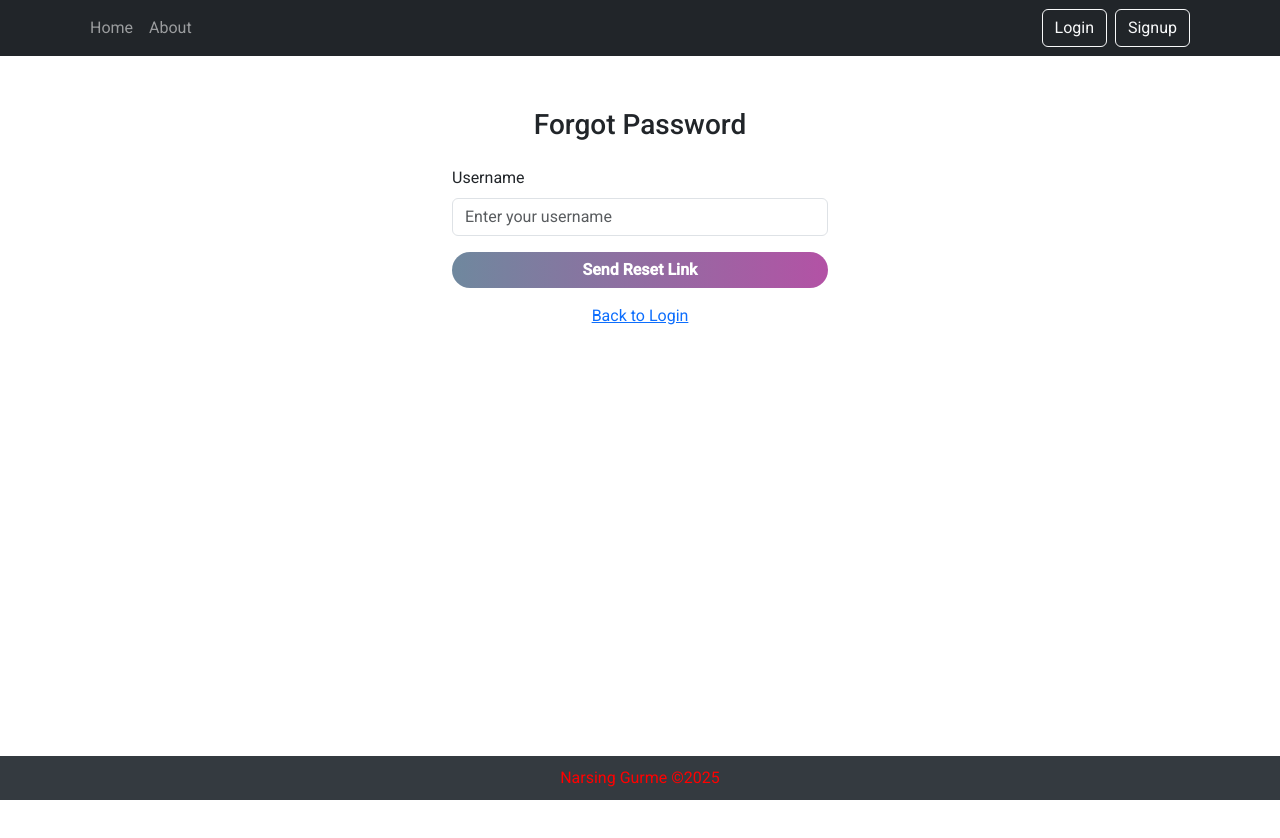
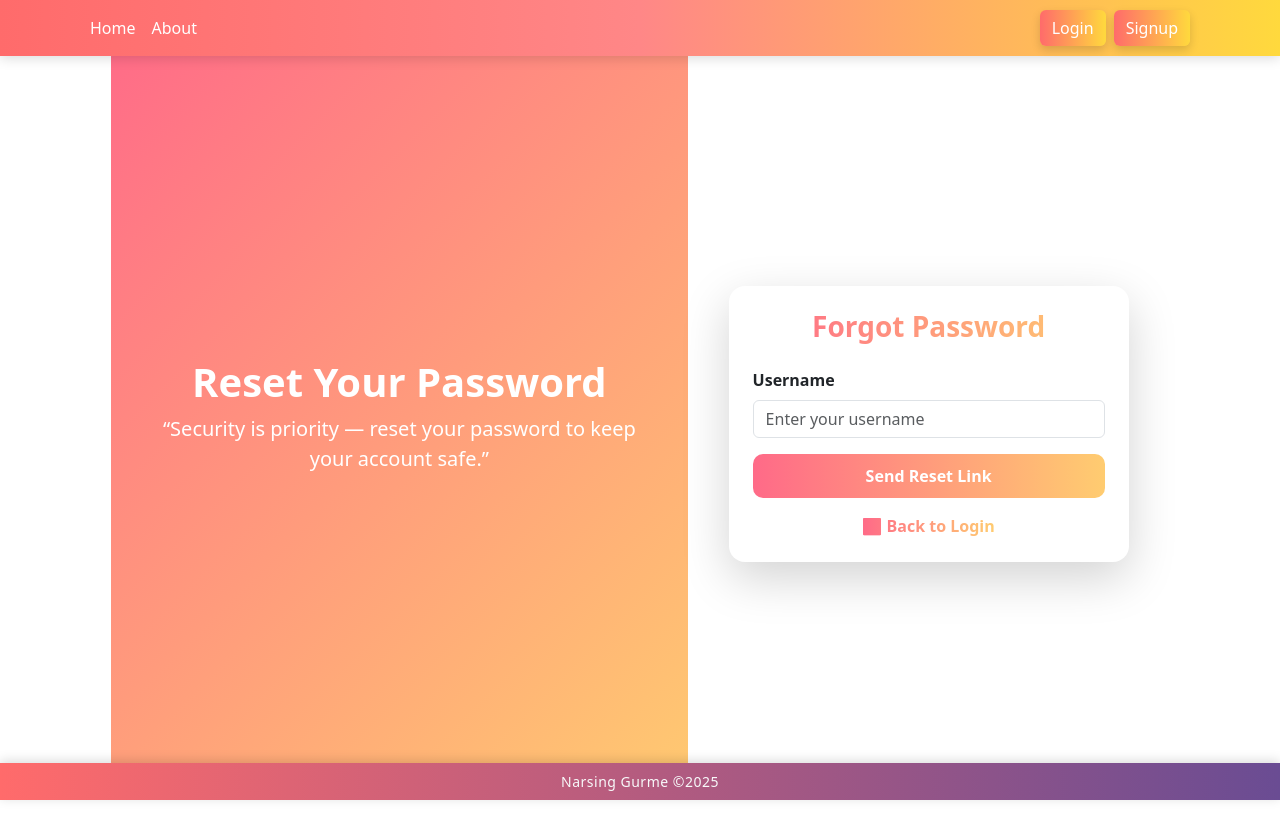
Before and after one commit to narsinggurme/Employee-management-with-spring-security, an Angular app: page /forgot-password in a window 1280 px wide. Shown: the top 838 px of the page. After the commit the page ends 800 px from the top, so only its background shows below. Built offline with nearby package versions, Linux system fonts and the light colour scheme.

Commit message:
Updated theme of application

```diff
--- a/src/app/app.component.css
+++ b/src/app/app.component.css
@@ -0,0 +1,63 @@
+/* === Global Theme === */
+body {
+    font-family: 'Poppins', sans-serif;
+    background: linear-gradient(135deg, #FFF3E2, #FFE5EC, #F9E0FF);
+    color: #2D2D2D;
+    margin: 0;
+    padding: 0;
+    min-height: 100vh;
+}
+
+/* === Navbar === */
+.navbar {
+    background: linear-gradient(90deg, #FF6B6B, #FF8787, #FFD93D);
+    box-shadow: 0 2px 12px rgba(0, 0, 0, 0.15);
+}
+
+.navbar .nav-link {
+    color: #fff !important;
+    font-weight: 500;
+    transition: color 0.3s ease-in-out;
+}
+
+.navbar .nav-link:hover,
+.navbar .active {
+    color: #6A4C93 !important;
+    /* purple hover effect */
+}
+
+/* === Buttons === */
+.btn-custom {
+    background: linear-gradient(90deg, #FF6B6B, #FFD93D);
+    color: #fff;
+    border: none;
+    transition: all 0.3s ease;
+    font-weight: 500;
+    box-shadow: 0 4px 10px rgba(0, 0, 0, 0.15);
+}
+
+.btn-custom:hover {
+    background: linear-gradient(90deg, #6A4C93, #FF6B6B);
+    transform: translateY(-2px) scale(1.03);
+}
+
+/* Override Bootstrap outline buttons */
+.btn-outline-light {
+    border: 2px solid #fff;
+    color: #fff;
+    transition: all 0.3s;
+}
+
+.btn-outline-light:hover {
+    background: #fff;
+    color: #FF6B6B;
+}
+
+/* === Footer === */
+.footer {
+    background: linear-gradient(90deg, #FF6B6B, #6A4C93);
+    color: #fff;
+    font-size: 14px;
+    letter-spacing: 0.5px;
+    box-shadow: 0 -2px 12px rgba(0, 0, 0, 0.15);
+}
--- a/src/app/app.component.html
+++ b/src/app/app.component.html
@@ -1,44 +1,42 @@
-<div class="container">
-    <nav class="navbar navbar-expand-sm navbar-dark bg-dark">
+<nav class="navbar navbar-expand-sm navbar-dark py-2 bg-dark fixed-top">
     <div class="container">
         <ul class="navbar-nav me-auto">
-                <li class=" nav-item">
+            <li class="nav-item">
                 <a routerLink="home" routerLinkActive="active" class="nav-link">Home</a>
             </li>
             <li class="nav-item">
                 <a routerLink="#" routerLinkActive="active" class="nav-link">About</a>
             </li>
-                <li class=" nav-item" *ngIf="authservice.isLoggedIn()">
+            <li class="nav-item" *ngIf="authservice.isLoggedIn()">
                 <a routerLink="employees" routerLinkActive="active" class="nav-link">Employee List</a>
             </li>
             <li class="nav-item" *ngIf="authservice.isLoggedIn()">
                 <a routerLink="create-employee" routerLinkActive="active" class="nav-link">Add Employee</a>
             </li>
         </ul>
+
         <ul class="navbar-nav ms-auto" *ngIf="authservice.isLoggedIn()">
             <li class="nav-item">
-                    <button (click)="onLogout()" class="btn btn-outline-light me-2">Logout</button>
+                <button (click)="onLogout()" class="btn btn-custom me-2">Logout</button>
             </li>
         </ul>
 
         <ul class="navbar-nav ms-auto" *ngIf="!authservice.isLoggedIn()">
             <li class="nav-item">
-                    <a routerLink="login" routerLinkActive="active" class="btn btn-outline-light me-2">Login</a>
+                <a routerLink="login" class="btn btn-custom me-2">Login</a>
             </li>
             <li class="nav-item">
-                    <a routerLink="signup" routerLinkActive="active" class="btn btn-outline-light me-2">Signup</a>
+                <a routerLink="signup" class="btn btn-custom me-2">Signup</a>
             </li>
         </ul>
     </div>
 </nav>
+<main class="flex-grow-1 mt-2 pt-3">
+    <router-outlet></router-outlet>
+</main>
 
-    <div class="container main-content">
-        <router-outlet></router-outlet>
-    </div>
-
-    <footer class="footer">
+<footer class="footer bg-dark text-light text-center py-2 mt-auto fixed-bottom">
     <div class="container">
         <span>Narsing Gurme ©2025</span>
     </div>
 </footer>
-</div>
--- a/src/app/forgot-password/forgot-password.component.css
+++ b/src/app/forgot-password/forgot-password.component.css
@@ -1,60 +1,62 @@
-.step-active {
-    font-weight: bold;
-    color: #0d6efd;
+/* Split layout */
+.forgot-hero {
+    width: 100%;
 }
 
-.step-inactive {
-    color: #6c757d;
+.forgot-info {
+    flex: 1;
+    background: linear-gradient(135deg, #ff6a88, #ffcc70);
+    color: #fff;
+    text-align: center;
 }
 
-button.btn-primary {
-    background: linear-gradient(90deg, #6f889e, #b352a5);
-    border: none;
-    border-radius: 50px;
-    font-weight: 600;
-    transition: all 0.3s ease-in-out;
+.forgot-container {
+    flex: 1;
+    display: flex;
+    justify-content: center;
+    align-items: center;
 }
 
-button.btn-primary:hover:not([disabled]) {
-    background: linear-gradient(90deg, #646d6e, #a2b34c);
-    transform: translateY(-2px);
-    box-shadow: 0 4px 12px rgba(0, 123, 255, 0.3);
+.forgot-card {
+    width: 100%;
+    max-width: 400px;
+    background: #fff;
+    border-radius: 20px;
+    animation: fadeIn 0.8s ease-in-out;
 }
 
-.spinner-dots {
-    display: inline-flex;
-    justify-content: center;
-    align-items: center;
-    gap: 0.4rem;
-    height: 1rem;
-    margin-right: 8px;
+/* Gradient Button */
+.btn-gradient {
+    background: linear-gradient(to right, #ff6a88, #ffcc70);
+    border: none;
+    color: #fff;
+    font-size: 1rem;
+    border-radius: 10px;
+    padding: 10px;
+    transition: all 0.3s ease;
 }
 
-.spinner-dots div {
-    width: 0.5rem;
-    height: 0.5rem;
-    background: #fff;
-    border-radius: 50%;
-    animation: bounce 0.6s infinite alternate;
+.btn-gradient:hover {
+    transform: scale(1.05);
+    box-shadow: 0 8px 20px rgba(255, 105, 135, 0.3);
 }
 
-.spinner-dots div:nth-child(2) {
-    animation-delay: 0.2s;
+/* Gradient text */
+.text-gradient {
+    background: linear-gradient(to right, #ff6a88, #ffcc70);
+    -webkit-background-clip: text;
+    -webkit-text-fill-color: transparent;
 }
 
-.spinner-dots div:nth-child(3) {
-    animation-delay: 0.4s;
-}
-
-/* Smooth bounce animation */
-@keyframes bounce {
+/* Animation */
+@keyframes fadeIn {
     from {
-        transform: translateY(0);
-        opacity: 0.6;
+        opacity: 0;
+        transform: translateY(30px);
     }
 
     to {
-        transform: translateY(-0.35rem);
         opacity: 1;
+        transform: translateY(0);
     }
 }
--- a/src/app/forgot-password/forgot-password.component.html
+++ b/src/app/forgot-password/forgot-password.component.html
@@ -1,56 +1,51 @@
-<div class="container mt-5" style="max-width: 400px;">
-    <h3 class="text-center mb-4">Forgot Password</h3>
+<div class="forgot-hero d-flex vh-100">
+    <!-- Left Section -->
+    <div class="forgot-info d-flex flex-column justify-content-center align-items-center text-white p-5">
+        <h1 class="fw-bold">Reset Your Password</h1>
+        <p class="lead">
+            “Security is priority — reset your password to keep your account safe.”
+        </p>
+    </div>
+
+    <!-- Right Section -->
+    <div class="forgot-container d-flex justify-content-center align-items-center">
+        <div class="card shadow-lg border-0 rounded-4 p-4 forgot-card">
+            <h3 class="mb-4 text-center fw-bold text-gradient">Forgot Password</h3>
 
             <form [formGroup]="forgotForm" (ngSubmit)="onSubmit()">
+                <!-- Step 1 -->
+                <div *ngIf="step === 1" class="mb-3">
+                    <label class="form-label fw-semibold">Username</label>
+                    <input type="text" class="form-control" formControlName="username"
+                        placeholder="Enter your username" />
+                </div>
 
-        <div *ngIf="step === 1" class="mb-3">
-            <label class="form-label">Username</label>
-            <input type="text" class="form-control" formControlName="username" placeholder="Enter your username">
-            <div class="text-danger mt-1"
-                *ngIf="forgotForm.get('username')?.touched && forgotForm.get('username')?.hasError('required')">
-                Username is required
+                <!-- Step 2 -->
+                <div *ngIf="step === 2">
+                    <div class="mb-3">
+                        <label class="form-label fw-semibold">New Password</label>
+                        <input type="password" class="form-control" formControlName="newPassword"
+                            placeholder="Enter new password" />
+                    </div>
+                    <div class="mb-3">
+                        <label class="form-label fw-semibold">Confirm Password</label>
+                        <input type="password" class="form-control" formControlName="confirmPassword"
+                            placeholder="Confirm password" />
                     </div>
                 </div>
 
-        <div *ngIf="step === 2">
-            <div class="mb-3">
-                <label class="form-label">New Password</label>
-                <input type="password" class="form-control" formControlName="newPassword"
-                    placeholder="Enter new password">
-                <div class="text-danger mt-1"
-                    *ngIf="forgotForm.get('newPassword')?.touched && forgotForm.get('newPassword')?.hasError('required')">
-                    New password is required
-                </div>
-            </div>
-
-            <div class="mb-3">
-                <label class="form-label">Confirm Password</label>
-                <input type="password" class="form-control" formControlName="confirmPassword"
-                    placeholder="Confirm new password">
-                <div class="text-danger mt-1"
-                    *ngIf="forgotForm.get('confirmPassword')?.touched && forgotForm.get('confirmPassword')?.hasError('required')">
-                    Confirm password is required
-                </div>
-            </div>
-
-        </div>
-
-        <button class="btn btn-primary w-100" type="submit" [disabled]="loading">
-            <span *ngIf="loading">
-                <div class="spinner-dots">
-                    <div></div>
-                    <div></div>
-                    <div></div>
-                </div>
-
-                Processing...
-            </span>
+                <!-- Button -->
+                <button class="btn btn-gradient w-100 fw-semibold" type="submit" [disabled]="loading">
                     {{ step === 1 ? 'Send Reset Link' : 'Reset Password' }}
-
                 </button>
             </form>
 
+            <!-- Back -->
             <div class="text-center mt-3">
-        <a routerLink="/login">Back to Login</a>
+                <a routerLink="/login" class="text-decoration-none text-gradient fw-semibold">
+                    ⬅ Back to Login
+                </a>
             </div>
         </div>
+    </div>
+</div>
--- a/src/app/login/login.component.css
+++ b/src/app/login/login.component.css
@@ -0,0 +1,103 @@
+.login-hero {
+    height: 100vh;
+    width: 100%;
+    display: flex;
+    background: linear-gradient(rgba(0, 0, 0, 0.5), rgba(0, 0, 0, 0.5)),
+        url("https://images.unsplash.com/photo-1504384308090-c894fdcc538d") no-repeat center center/cover;
+}
+
+/* Left Info Section */
+.login-info {
+    flex: 1;
+    text-align: center;
+    animation: fadeInLeft 1s ease-in-out;
+}
+
+.login-info h1 {
+    font-size: 2.5rem;
+    font-family: 'Montserrat', sans-serif;
+    margin-bottom: 20px;
+}
+
+.login-info p {
+    font-size: 1.2rem;
+    font-weight: 400;
+    max-width: 500px;
+}
+
+.quote-animation span {
+    display: inline-block;
+    font-size: 1.25rem;
+    font-weight: 500;
+    opacity: 0;
+    animation: fadeIn 1s ease forwards;
+}
+
+@keyframes fadeIn {
+    from {
+        opacity: 0;
+        transform: translateY(10px);
+    }
+
+    to {
+        opacity: 1;
+        transform: translateY(0);
+    }
+}
+
+/* Right Login Card */
+.login-container {
+    flex: 1;
+    display: flex;
+    align-items: center;
+    justify-content: center;
+}
+
+.login-card {
+    background: #fff;
+    border-radius: 1.5rem;
+    padding: 2rem;
+    max-width: 380px;
+    width: 100%;
+    box-shadow: 0 8px 20px rgba(0, 0, 0, 0.2);
+    animation: fadeInRight 1s ease-in-out;
+}
+
+@keyframes fadeInLeft {
+    from {
+        opacity: 0;
+        transform: translateX(-40px);
+    }
+
+    to {
+        opacity: 1;
+        transform: translateX(0);
+    }
+}
+
+@keyframes fadeInRight {
+    from {
+        opacity: 0;
+        transform: translateX(40px);
+    }
+
+    to {
+        opacity: 1;
+        transform: translateX(0);
+    }
+}
+
+/* Gradient Button */
+.btn-gradient {
+    background: linear-gradient(90deg, #FF6B6B, #FFD93D);
+    border: none;
+    border-radius: 0.75rem;
+    color: #fff;
+    padding: 0.75rem;
+    transition: all 0.3s ease;
+}
+
+.btn-gradient:hover {
+    background: linear-gradient(90deg, #6A4C93, #FF6B6B);
+    transform: translateY(-2px);
+}
--- a/src/app/login/login.component.html
+++ b/src/app/login/login.component.html
@@ -1,33 +1,47 @@
-<div class="col-md-4 offset-md-4 mt-5">
-    <h3 class="mb-3 text-center">Login</h3>
+<div class="login-hero d-flex">
+
+    <div class="login-info d-flex flex-column justify-content-center align-items-center text-white p-5">
+        <h1 class="fw-bold">Employee Management System</h1>
+        <p class="lead">
+            “Great teams are built on trust, transparency, and growth.”
+        </p>
+        <div class="quote-animation mt-4">
+            <span *ngIf="showQuote1">Manage employees smarter.</span>
+            <span *ngIf="showQuote2">Empower teams with ease.</span>
+            <span *ngIf="showQuote3">Boost productivity, together.</span>
+        </div>
+    </div>
+
+    <div class="login-container d-flex justify-content-center align-items-center">
+        <div class="card shadow-lg border-0 rounded-4 p-4 login-card">
+            <h3 class="mb-3 text-center fw-bold">Login</h3>
 
             <form [formGroup]="loginForm" (ngSubmit)="onSubmit()" novalidate>
                 <div class="form-group mb-3">
-            <label for="username" class="form-label">Username</label>
+                    <label for="username" class="form-label fw-semibold">Username</label>
                     <input type="text" id="username" class="form-control" formControlName="username"
-                placeholder="Enter username" autocomplete="username">
-            <small *ngIf="loginForm.get('username')?.touched && loginForm.get('username')?.invalid" class="text-danger">
-                Username is required (min 3 characters).
-            </small>
+                        placeholder="Enter username" autocomplete="username" />
                 </div>
 
                 <div class="form-group mb-3">
-            <label for="password" class="form-label">Password</label>
-
-            <input type="password" id="password" class="form-control" formControlName="password"
-                placeholder="Enter password">
-            <small *ngIf="loginForm.get('password')?.touched && loginForm.get('password')?.invalid" class="text-danger">
-                Password is required (min 4 characters).
-            </small>
+                    <label for="password" class="form-label fw-semibold">Password</label>
+                    <div class="input-group">
+                        <input [type]="showPassword ? 'text' : 'password'" id="password" class="form-control"
+                            formControlName="password" placeholder="Enter password" />
+                        <button type="button" class="btn btn-outline-secondary" (click)="togglePassword()">
+                            {{ showPassword ? '✦' : '☀︎' }}
+                        </button>
+                    </div>
                 </div>
 
-        <button class="btn btn-light btn-outline-warning w-100" type="submit" [disabled]="loginForm.invalid">
+                <button class="btn btn-gradient w-100 fw-semibold" type="submit" [disabled]="loginForm.invalid">
                     Login
                 </button>
-        <div class="text-center mt-2">
-            <a routerLink="/forgot-password">Forgot Password?</a>
+
+                <div class="text-center mt-3">
+                    <a routerLink="/forgot-password" class="text-decoration-none">Forgot Password?</a>
                 </div>
-
-
             </form>
         </div>
+    </div>
+</div>
--- a/src/app/login/login.component.ts
+++ b/src/app/login/login.component.ts
@@ -17,6 +17,11 @@ import { ForgotPasswordComponent } from '../forgot-password/forgot-password.comp
 export class LoginComponent implements OnInit {
 
   loginForm!: FormGroup;
+  showPassword = false;
+
+  showQuote1 = true;
+  showQuote2 = false;
+  showQuote3 = false;
 
   constructor(
     private fb: FormBuilder,
@@ -34,7 +39,29 @@ export class LoginComponent implements OnInit {
     this.loginForm = this.fb.group({
       username: ['', [Validators.required, Validators.minLength(3)]],
       password: ['', [Validators.required, Validators.minLength(4)]]
+
     });
+
+    this.cycleQuotes();
+  }
+
+  togglePassword() {
+    this.showPassword = !this.showPassword;
+  }
+
+  private cycleQuotes(): void {
+    setInterval(() => {
+      if (this.showQuote1) {
+        this.showQuote1 = false;
+        this.showQuote2 = true;
+      } else if (this.showQuote2) {
+        this.showQuote2 = false;
+        this.showQuote3 = true;
+      } else {
+        this.showQuote3 = false;
+        this.showQuote1 = true;
+      }
+    }, 3000); // change every 3 sec
   }
 
   onSubmit(): void {
@@ -74,6 +101,7 @@ export class LoginComponent implements OnInit {
       width: '400px'
     });
 
+
     dialogRef.afterClosed().subscribe(result => {
       if (result) {
         this.snackBar.open('Password reset successful!', 'Close', {
--- a/src/app/signup/signup.component.css
+++ b/src/app/signup/signup.component.css
@@ -0,0 +1,63 @@
+.signup-container {
+    width: 100%;
+}
+
+/* Left Section */
+.signup-left {
+    flex: 1;
+    background: linear-gradient(rgba(0, 0, 0, 0.6), rgba(0, 0, 0, 0.6)),
+        url("https://images.unsplash.com/photo-1581093588401-22a3d59dcb62") no-repeat center center/cover;
+    color: #fff;
+    padding: 2rem;
+}
+
+/* Right Section */
+.signup-right {
+    flex: 1;
+    background: linear-gradient(135deg, #ff6a88, #ffcc70);
+}
+
+/* Card Styling */
+.signup-card {
+    width: 100%;
+    max-width: 420px;
+    background: #fff;
+    border-radius: 20px;
+    animation: fadeInUp 0.8s ease-in-out;
+}
+
+/* Gradient button */
+.btn-gradient {
+    background: linear-gradient(to right, #ff6a88, #ffcc70);
+    border: none;
+    color: #fff;
+    font-size: 1rem;
+    border-radius: 10px;
+    padding: 10px;
+    transition: all 0.3s ease;
+}
+
+.btn-gradient:hover {
+    transform: scale(1.05);
+    box-shadow: 0 8px 20px rgba(255, 105, 135, 0.3);
+}
+
+/* Gradient text */
+.text-gradient {
+    background: linear-gradient(to right, #ff6a88, #ffcc70);
+    -webkit-background-clip: text;
+    -webkit-text-fill-color: transparent;
+}
+
+/* Animation */
+@keyframes fadeInUp {
+    from {
+        opacity: 0;
+        transform: translateY(30px);
+    }
+
+    to {
+        opacity: 1;
+        transform: translateY(0);
+    }
+}
--- a/src/app/signup/signup.component.html
+++ b/src/app/signup/signup.component.html
@@ -1,46 +1,79 @@
-<form [formGroup]="signupForm" (ngSubmit)="onSubmit()" class="container mt-5" style="max-width: 400px;">
-    <h2 class="text-center mb-4">Sign Up</h2>
+<div class="signup-container d-flex vh-100">
+    <!-- Left Section (Image / Quote) -->
+    <div class="signup-left d-none d-md-flex align-items-center justify-content-center">
+        <div class="text-center text-white px-4">
+            <h1 class="fw-bold">Join Our EMS</h1>
+            <p class="lead">Manage employees smarter, faster, better 🚀</p>
+        </div>
+    </div>
 
+    <!-- Right Section (Signup Form) -->
+    <div class="signup-right d-flex align-items-center justify-content-center w-100">
+        <div class="card shadow-lg border-0 rounded-4 p-4 signup-card">
+            <h2 class="text-center mb-4 fw-bold text-gradient">Create Account</h2>
+
+            <form [formGroup]="signupForm" (ngSubmit)="onSubmit()">
+                <!-- Username -->
                 <div class="mb-3">
-        <label for="username" class="form-label">Username</label>
+                    <label for="username" class="form-label fw-semibold">Username</label>
                     <input type="text" id="username" formControlName="username" class="form-control"
                         placeholder="Enter your username" />
-        <div *ngIf="signupForm.get('username')?.touched && signupForm.get('username')?.invalid"
-            class="text-danger mt-1">
+                    <div *ngIf="
+              signupForm.get('username')?.touched &&
+              signupForm.get('username')?.invalid
+            " class="text-danger mt-1">
                         Username is required
                     </div>
                 </div>
 
+                <!-- Password -->
                 <div class="mb-3">
-        <label for="password" class="form-label">Password</label>
+                    <label for="password" class="form-label fw-semibold">Password</label>
                     <input type="password" id="password" formControlName="password" class="form-control"
                         placeholder="Enter your password" />
-        <div *ngIf="signupForm.get('password')?.touched && signupForm.get('password')?.invalid"
-            class="text-danger mt-1">
+                    <div *ngIf="
+              signupForm.get('password')?.touched &&
+              signupForm.get('password')?.invalid
+            " class="text-danger mt-1">
                         Password is required
                     </div>
                 </div>
+
+                <!-- Email -->
                 <div class="mb-3">
-        <label for="email" class="form-label">Email</label>
-        <input type="email" id="email" class="form-control" formControlName="email" placeholder="Enter email" />
-        <div *ngIf="signupForm.get('email')?.touched && signupForm.get('email')?.invalid" class="text-danger mt-1">
+                    <label for="email" class="form-label fw-semibold">Email</label>
+                    <input type="email" id="email" class="form-control" formControlName="email"
+                        placeholder="Enter email" />
+                    <div *ngIf="
+              signupForm.get('email')?.touched &&
+              signupForm.get('email')?.invalid
+            " class="text-danger mt-1">
                         Email is required
                     </div>
                 </div>
 
+                <!-- Role -->
                 <div class="mb-3">
-        <label for="roles" class="form-label">Role</label>
+                    <label for="roles" class="form-label fw-semibold">Role</label>
                     <select id="roles" formControlName="roles" class="form-select">
                         <option value="NORMAL">Normal</option>
                         <option value="ADMIN">Admin</option>
                     </select>
                 </div>
 
-    <button type="submit" class="btn btn-primary w-100" [disabled]="signupForm.invalid">
+                <!-- Submit -->
+                <button type="submit" class="btn btn-gradient w-100 fw-semibold" [disabled]="signupForm.invalid">
                     Sign Up
                 </button>
 
+                <!-- Login link -->
                 <div class="text-center mt-3">
-        Already have an account? <a routerLink="/login">Login here</a>
+                    Already have an account?
+                    <a routerLink="/login" class="text-decoration-none fw-semibold text-gradient">
+                        Login here
+                    </a>
                 </div>
             </form>
+        </div>
+    </div>
+</div>
--- a/src/index.html
+++ b/src/index.html
@@ -1,15 +1,18 @@
 <!doctype html>
 <html lang="en">
+
 <head>
   <meta charset="utf-8">
   <title>EmployeeWeb</title>
   <base href="/">
   <meta name="viewport" content="width=device-width, initial-scale=1">
   <link rel="icon" type="image/x-icon" href="favicon.ico">
-  <link href="https://fonts.googleapis.com/css2?family=Roboto:wght@300;400;500&display=swap" rel="stylesheet">
+  <link href="https://fonts.googleapis.com/css2?family=Poppins:wght@400;500;600&display=swap" rel="stylesheet">
   <link href="https://fonts.googleapis.com/icon?family=Material+Icons" rel="stylesheet">
 </head>
+
 <body class="mat-typography">
   <app-root></app-root>
 </body>
+
 </html>
--- a/src/styles.css
+++ b/src/styles.css
@@ -1,73 +1,27 @@
 /* You can add global styles to this file, and also import other style files */
 @import "bootstrap/dist/css/bootstrap.min.css";
 
+
+html,
 body,
-html {
+app-root {
     height: 100%;
     margin: 0;
     padding: 0;
+    overflow-x: hidden;
+    /* prevent horizontal scrollbar */
 }
 
-/* Hide scrollbar for Chrome, Safari and Opera */
-body::-webkit-scrollbar {
-    display: none;
+app-root {
+    display: flex;
+    flex-direction: column;
+    min-height: 100vh;
 }
 
-/* Hide scrollbar for IE, Edge and Firefox */
-body {
-    -ms-overflow-style: none;
-    /* IE and Edge */
-    scrollbar-width: none;
-    /* Firefox */
+main {
+    flex: 1;
+    /* takes remaining height between navbar & footer */
+    display: flex;
+    justify-content: center;
+    align-items: center;
 }
-
-.navbar {
-    position: fixed;
-    top: 0;
-    left: 0;
-    right: 0;
-    z-index: 1000;
-}
-
-.footer {
-    position: fixed;
-    bottom: 0;
-    left: 0;
-    right: 0;
-    background-color: #343a40;
-    color: red;
-    padding: 10px;
-    text-align: center;
-}
-
-.main-content {
-    margin-top: 60px;
-    margin-bottom: 60px;
-    height: calc(100vh - 120px);
-    overflow-y: auto;
-}
-
-.employee-card {
-    max-width: 500px;
-    background: linear-gradient(135deg, #7b1fa2, #9c27b0);
-    color: #fff;
-    border: none;
-    border-radius: 15px;
-    box-shadow: 0 8px 20px rgba(0, 0, 0, 0.2);
-    font-family: 'Segoe UI', sans-serif;
-    padding: 20px;
-}
-
-.text-purple {
-    color: #6a1b9a;
-}
-
-html,
-body {
-    height: 100%;
-}
-
-body {
-    margin: 0;
-    font-family: Roboto, "Helvetica Neue", sans-serif;
-}
```
Also changed, not shown: src/app/forgot-password/forgot-password.component.ts (+6 -5 lines). Lines whose indentation alone changed are shown as unchanged.
